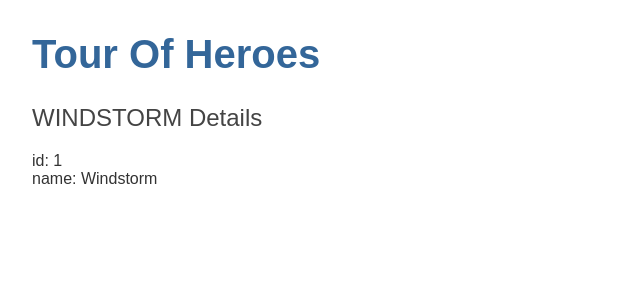
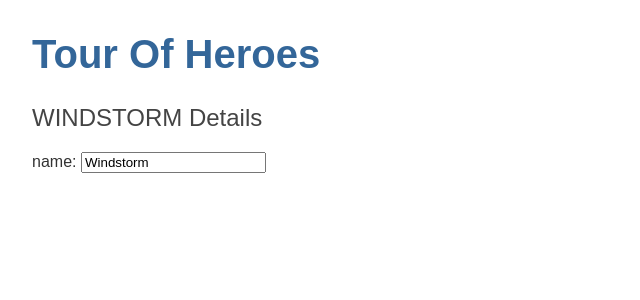
Before and after one commit to PaulV1990/TourOfHeroes, an Angular app: page / in a window 1280 px wide. Shown: the top 300 px of the page, without its empty margins (0-640 px from the left). Built offline with nearby package versions, Linux system fonts and the light colour scheme.

Commit message:
1. Two-way bind inputbox

```diff
--- a/src/app/app.module.ts
+++ b/src/app/app.module.ts
@@ -3,6 +3,7 @@
 
 import { AppComponent } from './app.component';
 import { HeroesComponent } from './heroes/heroes.component';
+import {FormsModule} from '@angular/forms';
 
 @NgModule({
   declarations: [
@@ -10,7 +11,8 @@
     HeroesComponent
   ],
   imports: [
-    BrowserModule
+    BrowserModule,
+    FormsModule
   ],
   providers: [],
   bootstrap: [AppComponent]
--- a/src/app/heroes/heroes.component.html
+++ b/src/app/heroes/heroes.component.html
@@ -1,3 +1,6 @@
 <h2>{{hero.name | uppercase}} Details</h2>
-<div><span>id: </span> {{hero.id}}</div>
-<div><span>name: </span> {{hero.name}}</div>
+<div>
+  <label>name:
+    <input [(ngModel)]="hero.name" placeholder="name"/>
+  </label>
+</div>
```
